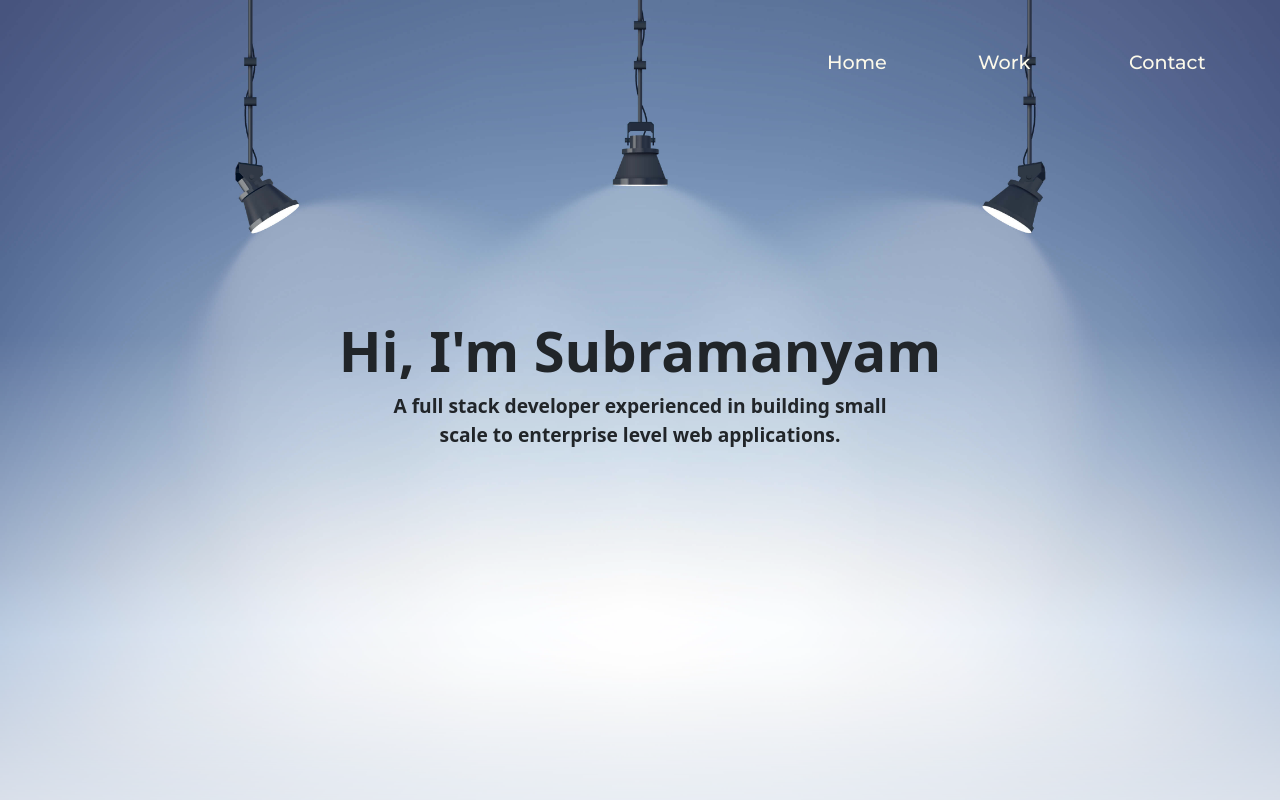
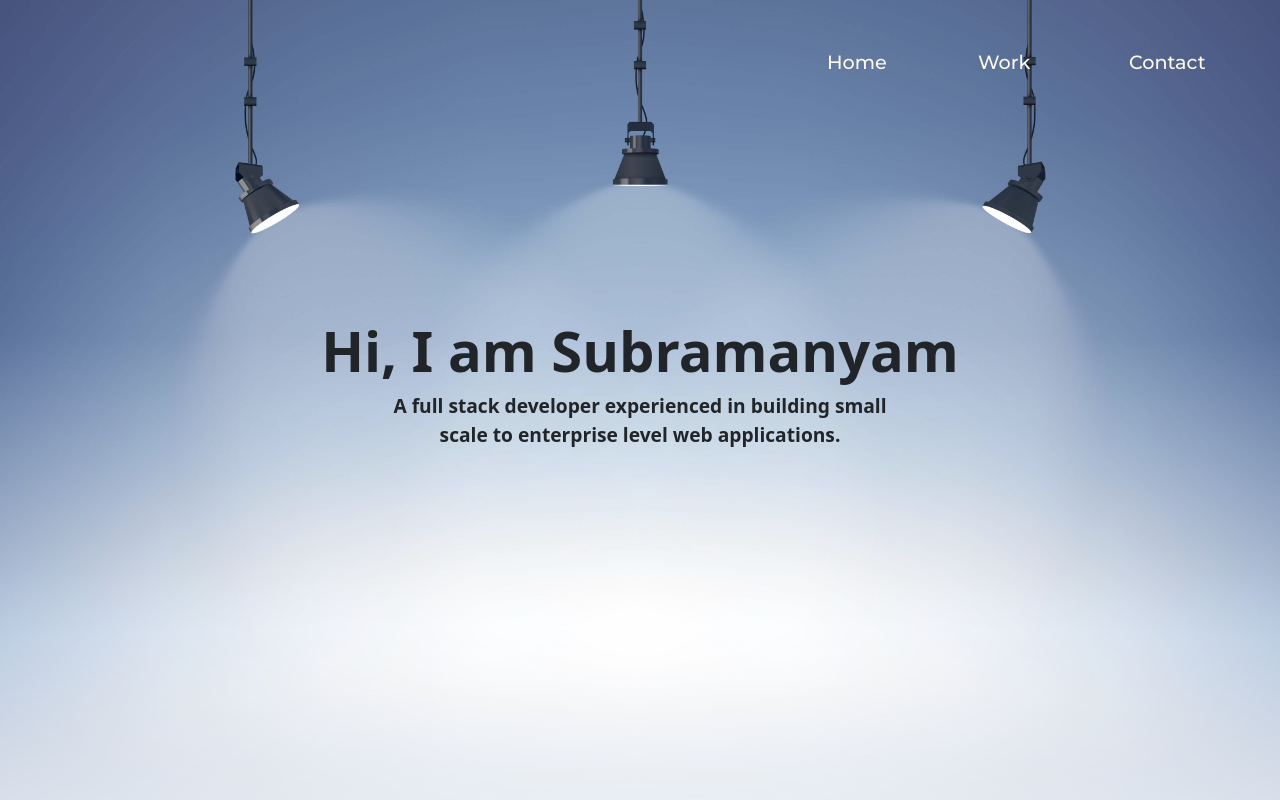
Before and after one commit to subramanyampoluboyina/Portfolio, an Angular app: page / in a window 1280 px wide. Shown: the top 800 px of the page. Built offline with nearby package versions, Linux system fonts and the light colour scheme; a web font is replaced by a local one.

Commit message:
Update app.html

```diff
--- a/src/app/app.html
+++ b/src/app/app.html
@@ -23,7 +23,7 @@
     </header>
     <main>
         <section class="about">
-            <h1 class="name">Hi, I'm Subramanyam</h1>
+            <h1 class="name">Hi, I am Subramanyam</h1>
             <p class="short-description">A full stack developer experienced in building small scale to enterprise level web applications.</p>
         </section>
     </main>
```
